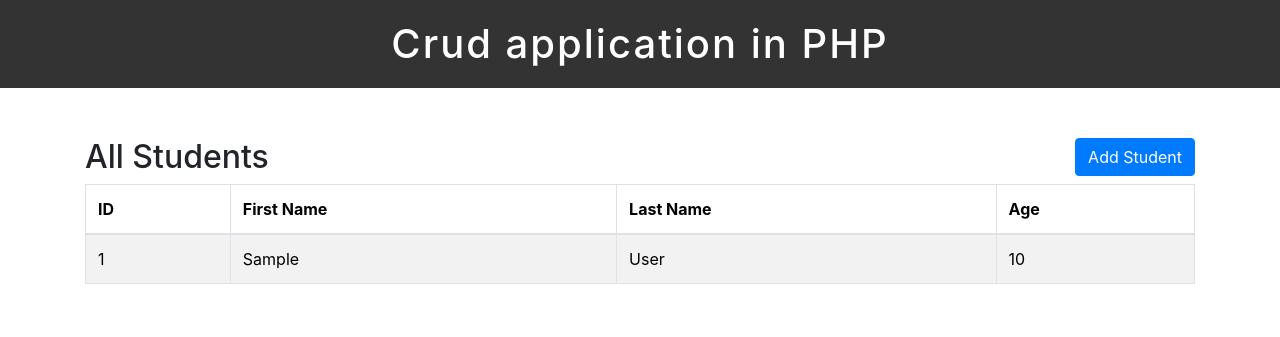
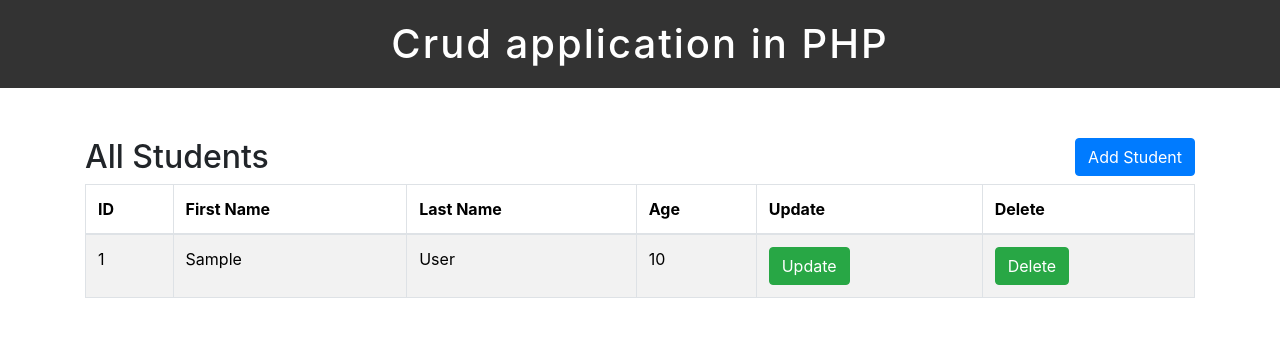
Before and after one commit to teonateona12/crud_app_php, a PHP site: page / in a window 1280 px wide. Shown: the top 337 px of the page. Run offline with PHP 8.4, Linux system fonts and the light colour scheme; tables that the repository leaves empty or names only in its code hold one stand-in row (values such as "Sample post").

Commit message:
style: detele and update buttons

```diff
--- a/index.php
+++ b/index.php
@@ -13,6 +13,8 @@
             <th>First Name</th>
             <th>Last Name</th>
             <th>Age</th>
+            <th>Update</th>
+            <th>Delete</th>
         </tr>
     </thead>
     <tbody>
@@ -29,6 +31,8 @@
                         <td><?php echo $row["first_name"]; ?></td>
                         <td><?php echo $row["last_name"]; ?></td>
                         <td><?php echo $row["age"]; ?></td>
+                        <td><a href="update_page_1.php?id=<?php echo $row["id"]; ?>" class="btn btn-success">Update</a></td>
+                        <td><a href="delete_page_1.php?id=<?php echo $row["id"]; ?>" class="btn btn-success" class="btn btn-danger">Delete</a></td>
                     </tr>
                     <?php
                 }
```
Also changed, not shown: delete_page_1.php (added), update_page_1.php (added).
